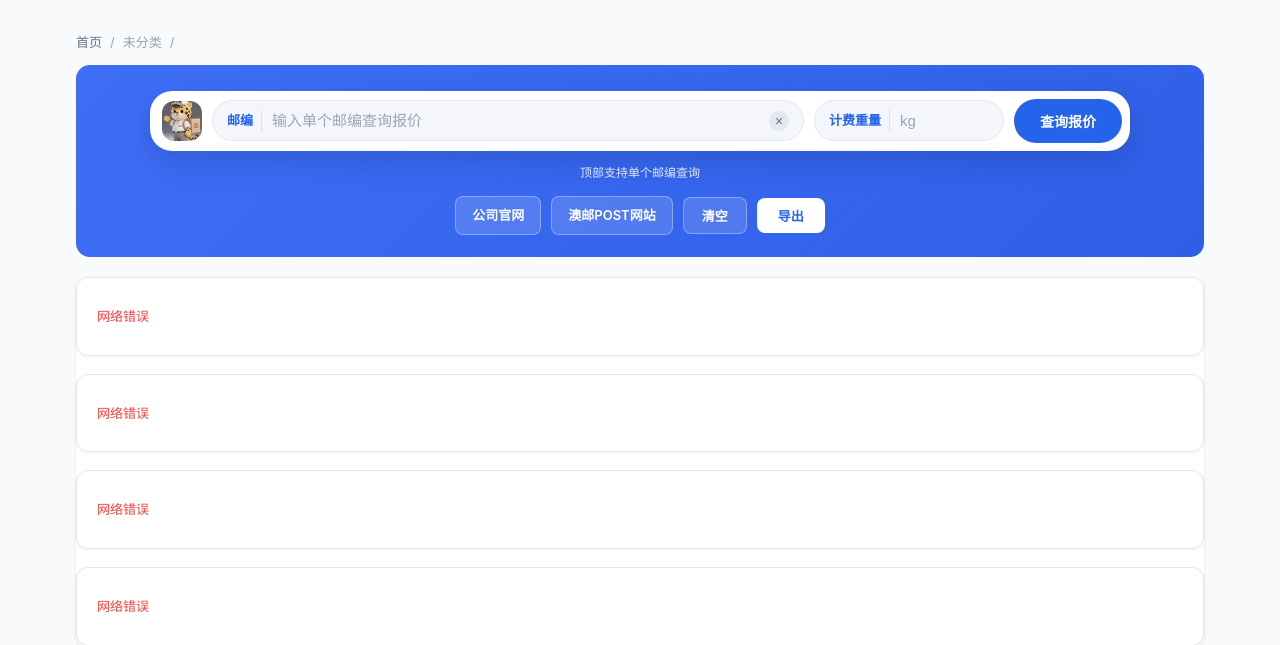
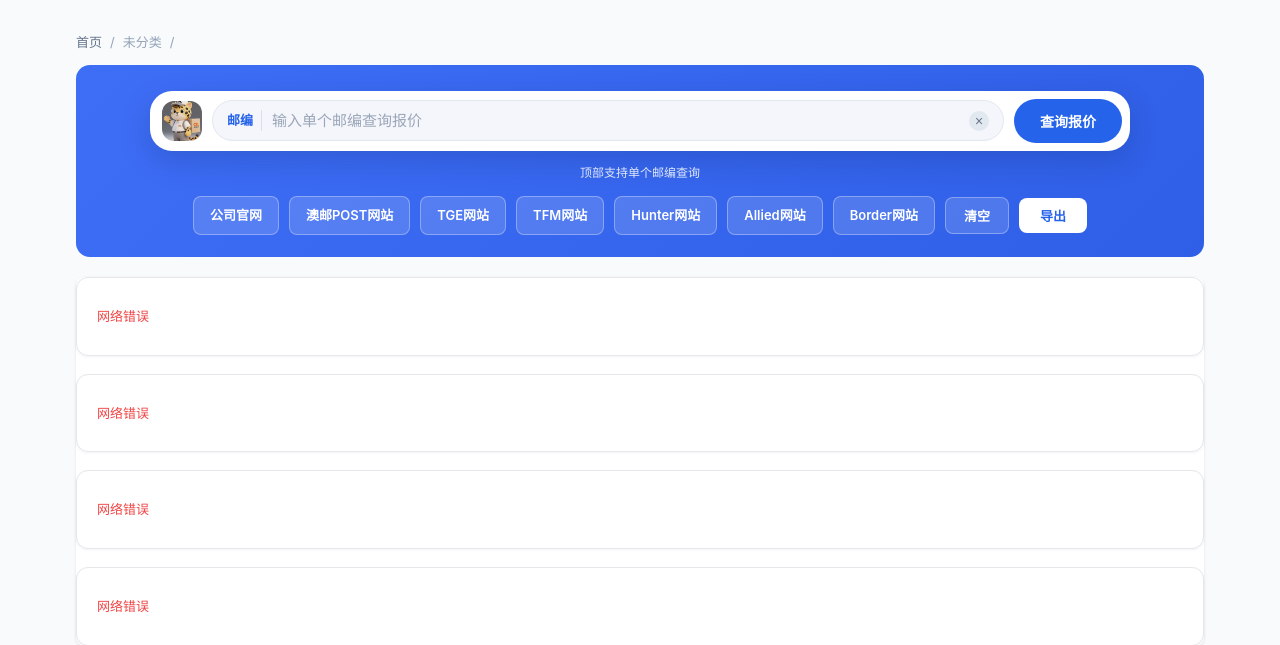
Before and after one commit to 422985573/bjb, a Flask app: template templates/article_channel_sidebar.html in a window 1280 px wide. Shown: the part 61-706 px from the top of the page. Run offline with Flask 3, Linux system fonts and the light colour scheme; the template is opened without the code that fills it, so the values that code supplies are empty.

Commit message:
去掉输入重量查询

```diff
--- a/templates/article_channel_sidebar.html
+++ b/templates/article_channel_sidebar.html
@@ -36,10 +36,6 @@
                         <input type="text" class="csb-hero-pc" id="globalPostcodeInput" placeholder="输入单个邮编查询报价" maxlength="4" inputmode="numeric" pattern="[0-9]*" enterkeyhint="search" autocomplete="off" oninput="globalSearchPostcodeDebounced()" aria-label="全局邮编搜索">
                         <button type="button" id="globalSearchClearBtn" class="csb-hero-clear" aria-label="清除邮编" title="清除" hidden>×</button>
                     </div>
-                    <div class="csb-field csb-field--weight">
-                        <span class="csb-field-label">计费重量</span>
-                        <input type="text" inputmode="decimal" class="csb-hero-weight" id="cbWeight" placeholder="kg">
-                    </div>
                     <button type="button" class="csb-hero-qbtn" id="csbHeroQuery">查询报价</button>
                 </div>
                 <div class="csb-hero-result" id="globalSearchResult" aria-live="polite"></div>
@@ -48,6 +44,11 @@
             <div class="csb-hero-actions">
                 <a class="csb-link" href="https://www.aubvip.com/" target="_blank" rel="noopener">公司官网</a>
                 <a class="csb-link" href="https://auspost.com.au" target="_blank" rel="noopener">澳邮POST网站</a>
+                <a class="csb-link" href="https://teamglobalexp.com/" target="_blank" rel="noopener">TGE网站</a>
+                <a class="csb-link" href="https://www.tfmxpress.com.au/index.html" target="_blank" rel="noopener">TFM网站</a>
+                <a class="csb-link" href="https://www.hunterexpress.com.au/" target="_blank" rel="noopener">Hunter网站</a>
+                <a class="csb-link" href="https://www.alliedexpress.com.au/" target="_blank" rel="noopener">Allied网站</a>
+                <a class="csb-link" href="https://borderexpress.com.au/" target="_blank" rel="noopener">Border网站</a>
                 <button type="button" class="csb-hero-btn csb-hero-btn--ghost" id="csbClearAll">清空</button>
                 <div class="article-export-floating article-export-inline" id="articleExportFloating">
                     <button type="button" class="csb-hero-btn csb-hero-btn--export" id="exportArticleTablesBtn">导出</button>
```
